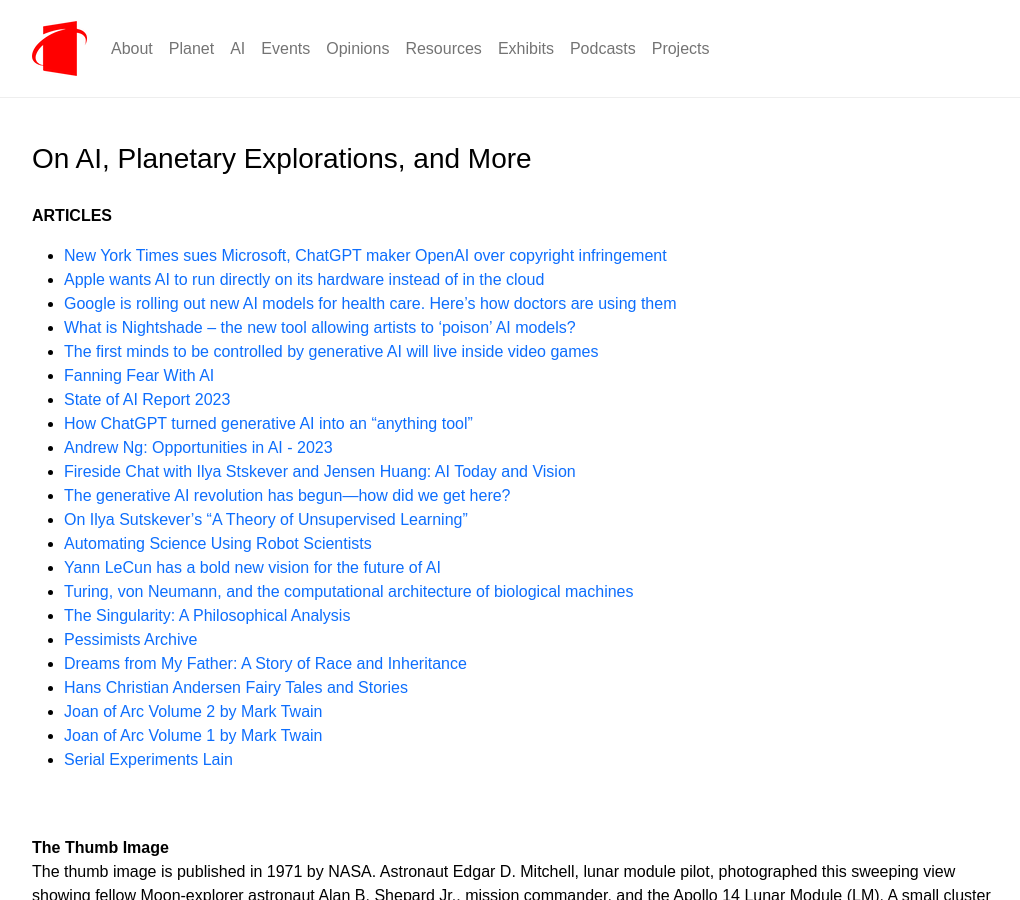
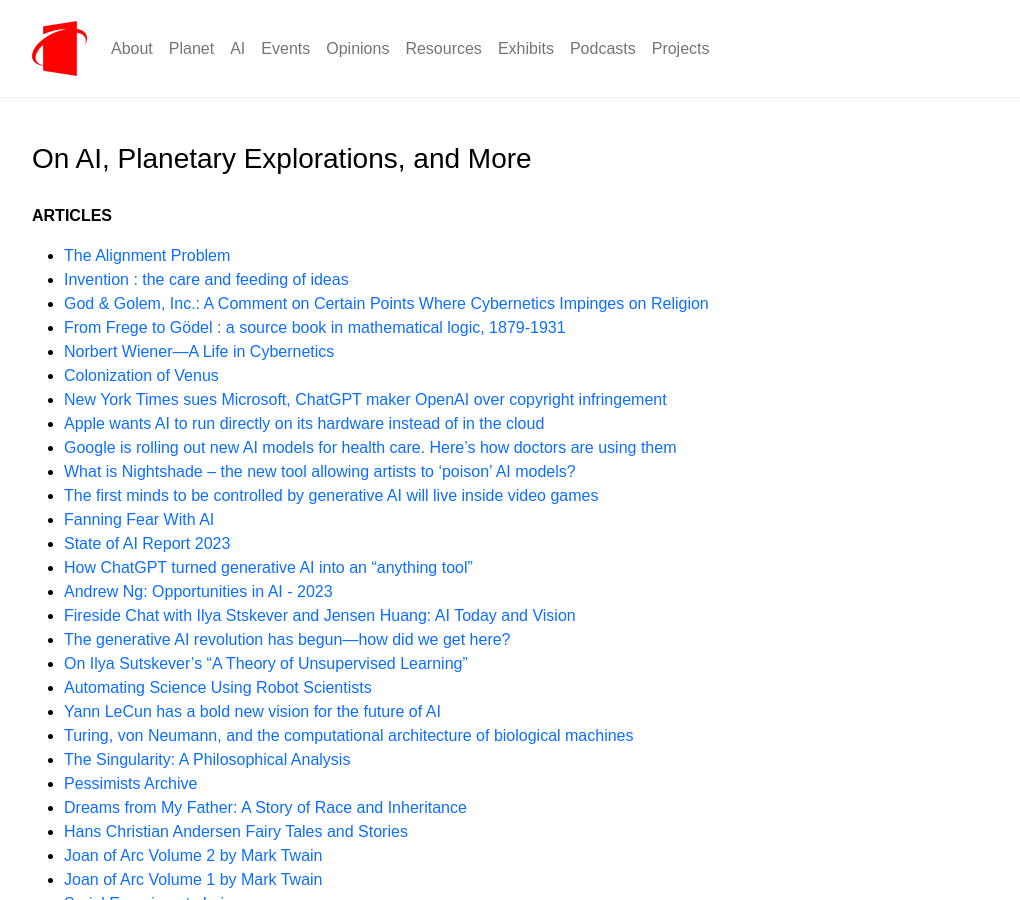
Before and after one commit to planet-ai-2023/planet-ai-2023.github.io, a Jekyll site: the page built from _posts/2023-11-11-on-ai.md, in a window 1280 px wide and 900 px high. Shown: the whole window, without its empty margins (120-1140 px from the left). Built offline with Jekyll 4.4.1, drawn with Linux system fonts in a browser that asks for light colours.

Commit message:
Add files via upload

```diff
--- a/_posts/2023-11-11-on-ai.md
+++ b/_posts/2023-11-11-on-ai.md
@@ -10,6 +10,12 @@ tags: [ opinions ]
 
 **ARTICLES**
 
+- [The Alignment Problem](https://brianchristian.org/the-alignment-problem/){:target="_blank"}
+- [Invention : the care and feeding of ideas](https://archive.org/details/inventioncarefee0000wien/page/n5/mode/2up){:target="_blank"}
+- [God & Golem, Inc.: A Comment on Certain Points Where Cybernetics Impinges on Religion](https://mitpress.mit.edu/9780262230094/){:target="_blank"}
+- [From Frege to Gödel : a source book in mathematical logic, 1879-1931](https://archive.org/details/fromfregetogodel0000vanh/page/n5/mode/2up){:target="_blank"}
+- [Norbert Wiener—A Life in Cybernetics](https://mitpress.mit.edu/9780262535441/norbert-wienera-life-in-cybernetics/){:target="_blank"}
+- [Colonization of Venus](https://ntrs.nasa.gov/api/citations/20030022668/downloads/20030022668.pdf){:target="_blank"}
 - [New York Times sues Microsoft, ChatGPT maker OpenAI over copyright infringement](https://www.cnbc.com/2023/12/27/new-york-times-sues-microsoft-chatgpt-maker-openai-over-copyright-infringement.html){:target="_blank"}
 - [Apple wants AI to run directly on its hardware instead of in the cloud](https://arstechnica.com/apple/2023/12/apple-wants-ai-to-run-directly-on-its-hardware-instead-of-in-the-cloud/){:target="_blank"}
 - [Google is rolling out new AI models for health care. Here’s how doctors are using them](https://www.cnbc.com/2023/12/13/how-doctors-are-using-googles-new-ai-models-for-health-care.html){:target="_blank"}
```
